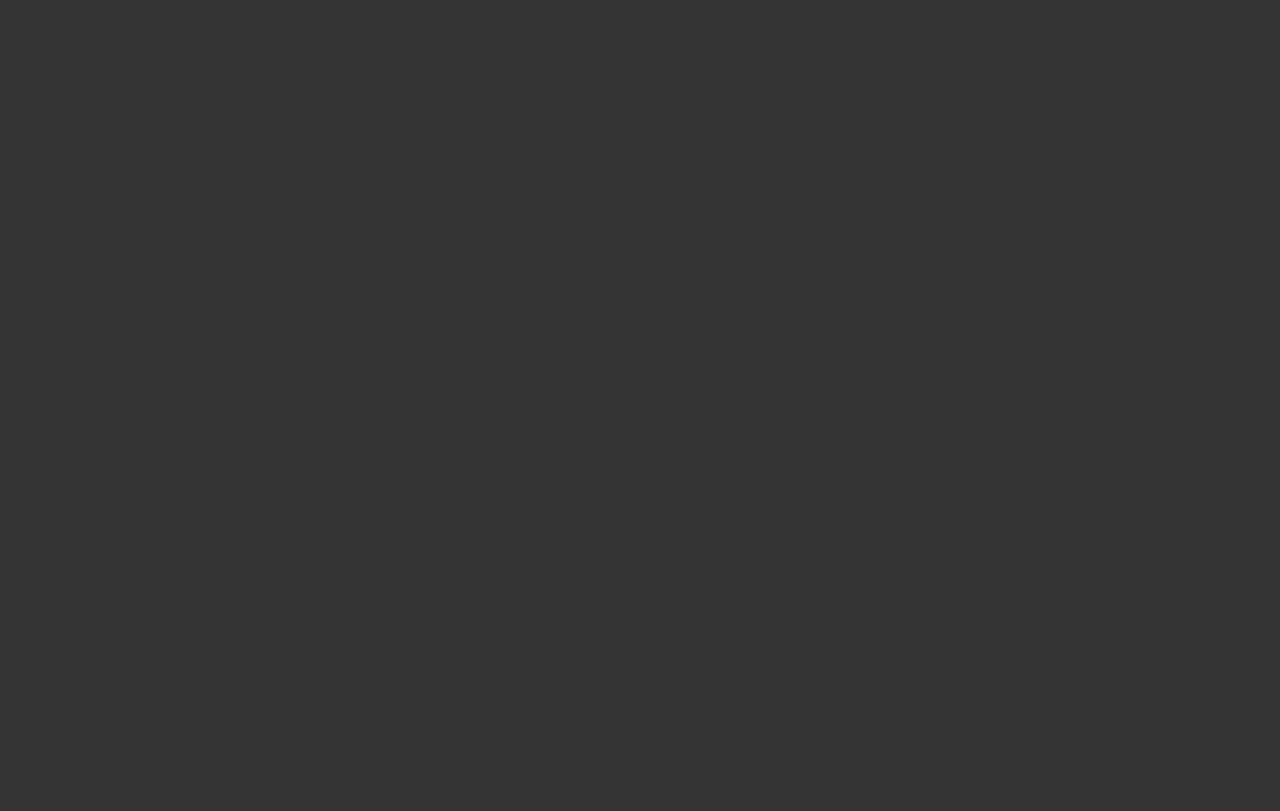
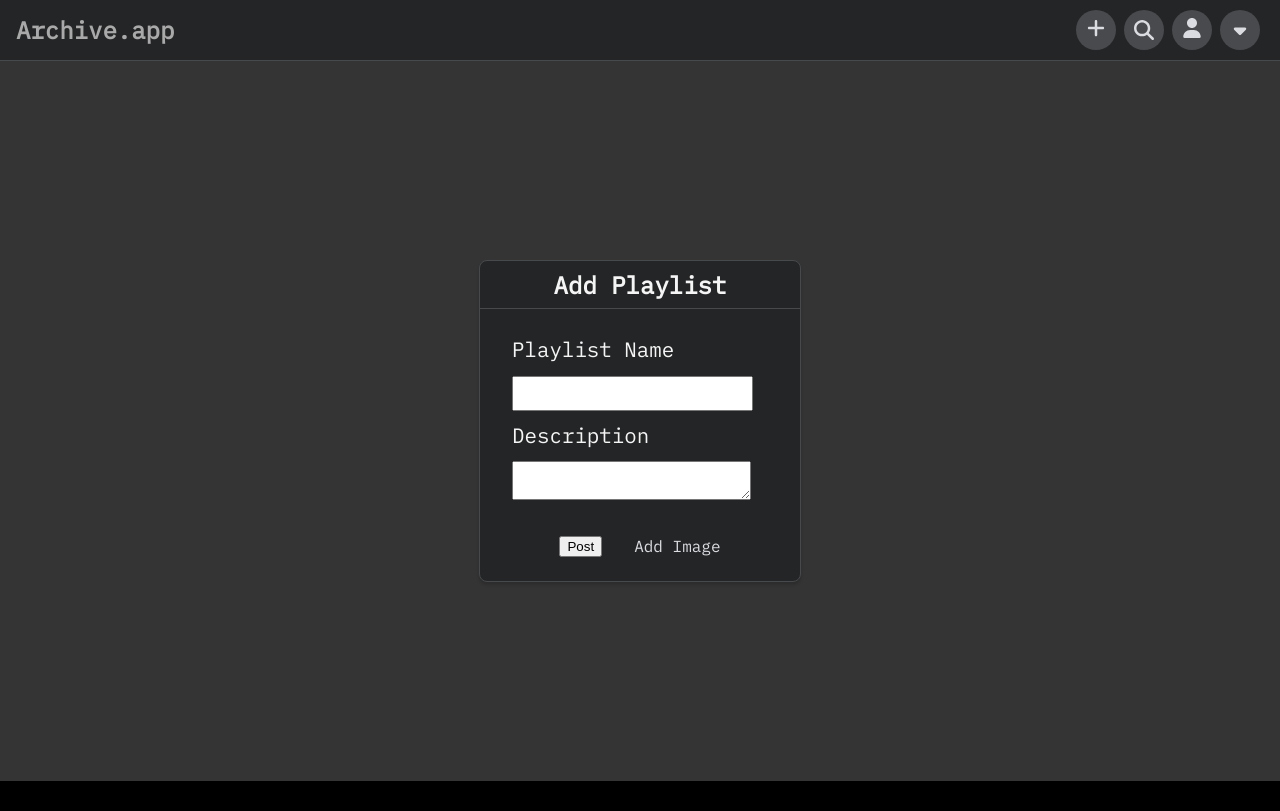
Before and after one commit to JacobBartlett24/archive-app, a React (Create React App) app: page /AddPlaylist in a window 1280 px wide. Before the commit this address had no page. Built offline with nearby package versions, Linux system fonts and the light colour scheme.

Commit message:
Add addPlaylist function

```diff
--- a/package.json
+++ b/package.json
@@ -6,6 +6,7 @@
     "@testing-library/jest-dom": "^5.16.5",
     "@testing-library/react": "^13.4.0",
     "@testing-library/user-event": "^13.5.0",
+    "mysql": "^2.18.1",
     "react": "^18.2.0",
     "react-dom": "^18.2.0",
     "react-scripts": "5.0.1",
--- /dev/null
+++ b/src/AddPlaylist.js
@@ -0,0 +1,50 @@
+import { useState } from "react"
+import "./AddPlaylistCSS.css"
+
+const AddPlaylist = () => {
+
+    const [imageList,setImageList] = useState([]);
+
+    const alertOnSuccess = () =>{
+        alert("Image Added")
+    }
+
+    const addImage = (e) =>{
+        setImageList(imageList.concat(
+            <div className="add-image-form-item">
+               <label htmlFor="imagesrc">Image Source</label>
+               <input type="text" />
+               <label htmlFor="imagedescription">Image Description</label>
+               <textarea name="imagedescription" id="" cols="30" rows="10"></textarea>
+               <a href="#" onClick={alertOnSuccess}>Add Image</a>
+            </div>
+        ))
+
+    }
+
+    return(
+        <div className="add-playlist-container">
+            <div id="add-playlist-menu">
+                <div className="menu-title">Add Playlist</div>
+                <form action="" method="get">
+                    <div className="form-item">
+                        <label htmlFor="PlaylistName">Playlist Name</label>
+                        <input type="text" />
+                    </div>
+                    <div className="form-item">
+                        <label htmlFor="Description">Description</label>
+                        <textarea type="text" />
+                    </div>
+                    <div className="form-item">
+                        <button type="submit">Post</button>
+                        <a href="#" className="add-image" onClick={addImage}>Add Image</a>
+                    </div>
+                    {imageList}
+                </form>
+
+            </div>
+        </div>
+    )
+}
+
+export default AddPlaylist;
--- /dev/null
+++ b/src/AddPlaylistCSS.css
@@ -0,0 +1,84 @@
+:root{
+    --bg:  #242526;
+    --bg-accent: #484a4d;
+    --text-color: #dadce1;
+    --nav-size: 60px;
+    --border: 1px solid #474a4d;
+    --border-radius: 8px;
+    --speed: 500ms;
+
+}
+
+.add-playlist-container{
+    height:90vh;
+    width: 100vw;
+    display: flex;
+    align-items: center;
+    justify-content: center;
+}
+
+#add-playlist-menu{
+    min-width: 20rem;
+    min-height: 20rem;
+    background-color: var(--bg);
+    box-shadow: rgba(0, 0, 0, 0.15) 0px 3px 3px 0px;
+    border-radius: var(--border-radius);
+    display: grid;
+    grid-template-rows: 3rem 1fr;
+    border: var(--border);
+
+}
+
+.menu-title{
+    display: flex;
+    justify-content: center;
+    align-items: center;
+    font-size: x-large;
+    font-weight: 700;
+    border-bottom: var(--border);
+    color: whitesmoke;
+}
+
+.form-item
+label,
+input,
+textarea
+button,
+select{
+  font-size: 1.3rem;
+  line-height: 1.2
+}
+
+.form-item:last-child{
+    display: flex;
+    justify-content: center;
+    flex-direction: row;
+
+}
+
+form{
+    color: whitesmoke;
+    max-width: 80%;
+    margin: 1rem auto;
+}
+
+label {
+    margin-top: 0.8rem;
+    margin-bottom: 0.8rem;
+    display: block;
+}
+
+input,
+textarea {
+  padding: 0.2rem;
+  width: 90%;
+}
+
+button,.add-image {
+  margin: 2rem 1rem 0 1rem;
+}
+
+.add-image-form-item{
+    border-top: var(--border);
+    margin-top: 1rem;
+}
--- a/src/App.js
+++ b/src/App.js
@@ -5,7 +5,7 @@ import Profile from "./Profile";
 import LandingPage from "./LandingPage"
 import { Routes,BrowserRouter,Route } from "react-router-dom";
 import ViewPlaylist from "./ViewPlaylist";
-
+import AddPlaylist from "./AddPlaylist";
 
 function App() {
 
@@ -13,7 +13,7 @@ function App() {
     <div className="App">
       <BrowserRouter>
         <Routes>
-
+          <Route path = "/AddPlaylist" element={<><Header /><AddPlaylist /><Footer /></>} />
           <Route path = "/Home" element ={<><Header /><Home /><Footer /></>}/>
           <Route index element={<LandingPage />} />
           <Route path = "/ViewPlaylist" element={<><Header /><ViewPlaylist/><Footer /></>}></Route>
--- a/src/Header.js
+++ b/src/Header.js
@@ -6,6 +6,7 @@ import {ReactComponent as SearchIcon} from './Images/magnifying-glass-solid.svg'
 import {ReactComponent as UserIcon} from './Images/user-solid.svg';
 import {ReactComponent as CaretIcon} from './Images/caret-down-solid.svg';
 import { Link } from "react-router-dom";
+import {ReactComponent as PlusIcon} from './Images/plus-solid.svg';
 
 export function Header(props){
 
@@ -14,6 +15,7 @@ export function Header(props){
             <Link to="/Home"><h1 id="navTitle">Archive.app</h1></Link>
             <ul className="navbar-nav">{props.children}
 
+                <HeaderItem icon ={<Link to ="/AddPlaylist"><PlusIcon /></Link>}/>
 
                 <HeaderItem icon ={<SearchIcon />}  />
 
--- a/src/ViewPlaylist.js
+++ b/src/ViewPlaylist.js
@@ -45,8 +45,6 @@ function ViewPlaylist(){
         }
     }
 
-
-
     return(
         <div>
             View Playlist Page
```
Also changed, not shown: database/database.js (added, +15 -0 lines), src/Images/plus-solid.svg (added), 1 other file (tests, documents, lock files or other folders).
